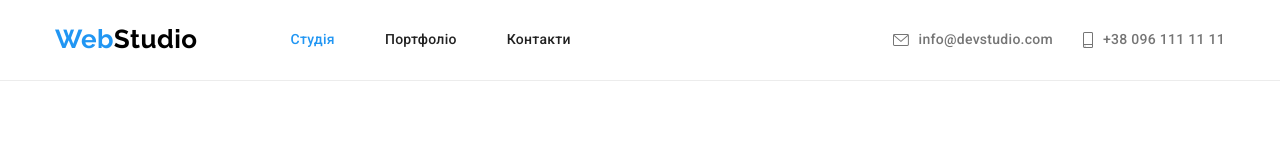
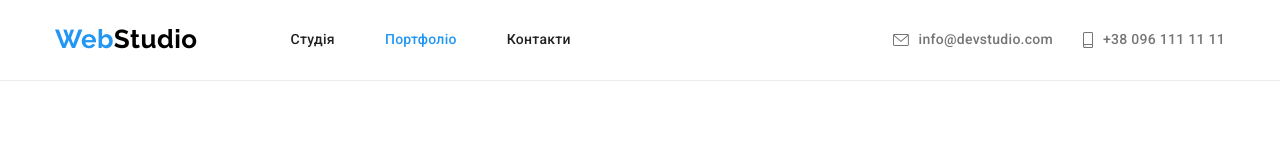
Before and after one commit to Omenat83/goit-markup-hw-04, a plain HTML site: page portfolio.html in a window 1280 px wide. Shown: the top 160 px of the page. Drawn offline with nearby package versions, Linux system fonts and the light colour scheme.

Commit message:
current - fixed

```diff
--- a/portfolio.html
+++ b/portfolio.html
@@ -21,8 +21,8 @@
         <a href="./index.html" class="link logo"><span class="logo-web" lang="en">Web</span><span class="logo-studio"
             lang="en">Studio</span></a>
         <ul class="nav list">
-          <li><a href="./index.html" class="site-nav link current">Студія</a></li>
-          <li><a href="./portfolio.html" class="site-nav link">Портфоліо</a></li>
+          <li><a href="./index.html" class="site-nav link ">Студія</a></li>
+          <li><a href="./portfolio.html" class="site-nav link current">Портфоліо</a></li>
           <li><a href="" class="site-nav link">Контакти</a></li>
         </ul>
       </nav>
```
